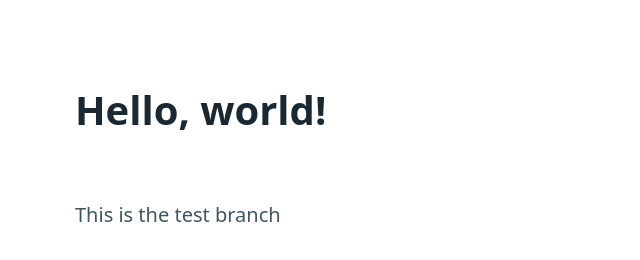
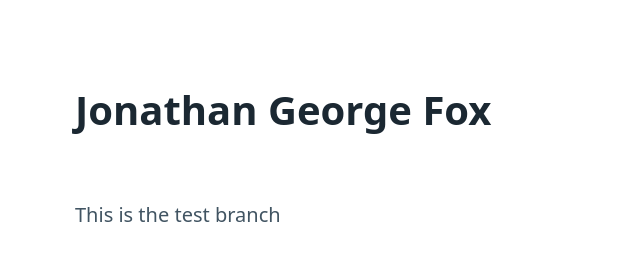
Before and after one commit to saspirelax/a-charged-lake, a plain HTML site: page index.html in a window 1280 px wide. Shown: the whole page, without its empty margins (0-640 px from the left). Drawn offline with Linux system fonts and the light colour scheme.

Commit message:
Update index.html

```diff
--- a/index.html
+++ b/index.html
@@ -8,8 +8,9 @@
   </head>
   <body>
     <main class="container">
-      <h1>Hello, world!</h1>
+      <h1>Jonathan George Fox</h1>
       <p>This is the test branch</p>
+      </div>
     </main>
   </body>
 </html>
```
